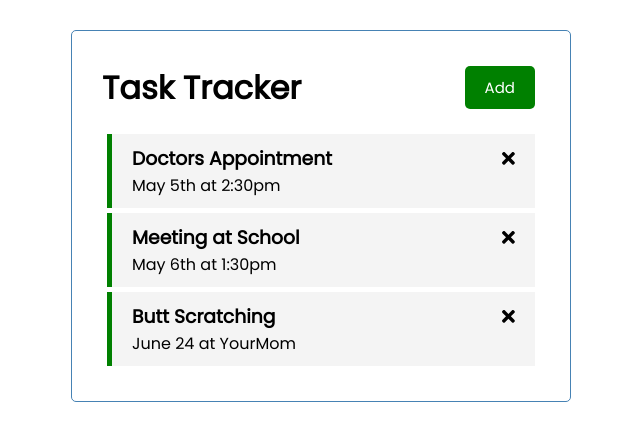
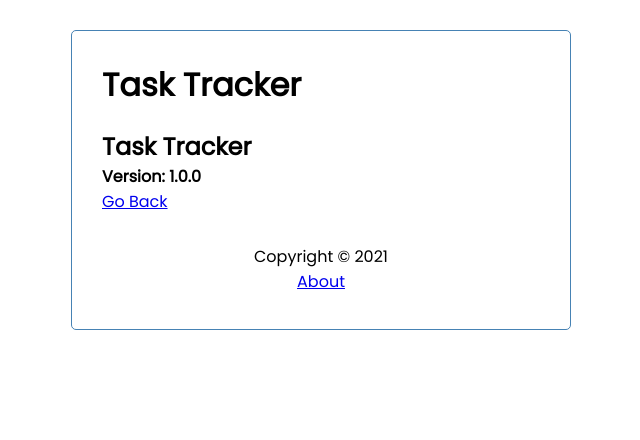
Before and after one commit to jstacer/angular, an Angular app: page /about in a window 1280 px wide. Shown: the top 440 px of the page, without its empty margins (319-959 px from the left). Built offline with nearby package versions, Linux system fonts and the light colour scheme; data requests are answered from the project's data file.

Commit message:
added footer and routing

```diff
--- a/src/app/app.component.html
+++ b/src/app/app.component.html
@@ -1,4 +1,5 @@
 <div class="container">
   <app-header></app-header>
-  <app-tasks></app-tasks>
+  <router-outlet></router-outlet>
+  <app-footer></app-footer>
 </div>
--- a/src/app/app.module.ts
+++ b/src/app/app.module.ts
@@ -9,6 +9,14 @@
 import { FontAwesomeModule } from '@fortawesome/angular-fontawesome';
 import { AddTaskComponent } from './components/add-task/add-task.component';
 import { FormsModule } from '@angular/forms';
+import { RouterModule, Routes } from '@angular/router';
+import { AboutComponent } from './pages/about/about.component';
+import { FooterComponent } from './components/footer/footer.component';
+
+const appRoutes: Routes = [
+  {path: '', component: TasksComponent},
+  {path: 'about', component: AboutComponent}
+]
 
 @NgModule({
   declarations: [
@@ -17,13 +25,16 @@
     ButtonComponent,
     TasksComponent,
     TaskItemComponent,
-    AddTaskComponent
+    AddTaskComponent,
+    AboutComponent,
+    FooterComponent
   ],
   imports: [
     BrowserModule,
     FontAwesomeModule,
     HttpClientModule,
-    FormsModule
+    FormsModule,
+    RouterModule.forRoot(appRoutes, {enableTracing: true})
   ],
   providers: [],
   bootstrap: [AppComponent]
--- /dev/null
+++ b/src/app/components/footer/footer.component.css
@@ -0,0 +1,4 @@
+footer {
+    margin-top: 30px;
+    text-align: center;
+}
--- /dev/null
+++ b/src/app/components/footer/footer.component.html
@@ -0,0 +1,4 @@
+<footer>
+    <p>Copyright &copy; 2021</p>
+    <a routerLink="/about">About</a>
+</footer>
--- /dev/null
+++ b/src/app/components/footer/footer.component.ts
@@ -0,0 +1,15 @@
+import { Component, OnInit } from '@angular/core';
+
+@Component({
+  selector: 'app-footer',
+  templateUrl: './footer.component.html',
+  styleUrls: ['./footer.component.css']
+})
+export class FooterComponent implements OnInit {
+
+  constructor() { }
+
+  ngOnInit(): void {
+  }
+
+}
--- a/src/app/components/header/header.component.html
+++ b/src/app/components/header/header.component.html
@@ -1,6 +1,7 @@
 <header>
     <h1>{{ title }}</h1>
     <app-button
+        *ngIf="hasRoute('/')"
         color="{{ showAddTask ? 'red' : 'green' }}"
         text="{{ showAddTask ? 'Close' : 'Add' }}"
         (btnClick)="toggleAddTask()"
--- a/src/app/components/header/header.component.ts
+++ b/src/app/components/header/header.component.ts
@@ -1,6 +1,7 @@
 import { Component, OnInit } from '@angular/core';
 import { UiService } from '../../services/ui.service';
 import { Subscription } from 'rxjs';
+import { Router } from '@angular/router';
 
 @Component({
   selector: 'app-header',
@@ -12,7 +13,7 @@
   showAddTask: boolean = false;
   subscription: Subscription;
 
-  constructor(private uiService:UiService) {
+  constructor(private uiService:UiService, private router:Router) {
     this.subscription = this.uiService
       .onToggle()
       .subscribe((value) => (this.showAddTask = value));
@@ -23,4 +24,8 @@
   toggleAddTask() {
     this.uiService.toggleAddTask();
   }
+
+  hasRoute(route:string) {
+    return this.router.url === route;
+  }
 }
--- /dev/null
+++ b/src/app/pages/about/about.component.html
@@ -0,0 +1,5 @@
+<div>
+    <h2>Task Tracker</h2>
+    <h4>Version: 1.0.0</h4>
+    <a routerLink="/">Go Back</a>
+</div>
--- /dev/null
+++ b/src/app/pages/about/about.component.ts
@@ -0,0 +1,15 @@
+import { Component, OnInit } from '@angular/core';
+
+@Component({
+  selector: 'app-about',
+  templateUrl: './about.component.html',
+  styleUrls: ['./about.component.css']
+})
+export class AboutComponent implements OnInit {
+
+  constructor() { }
+
+  ngOnInit(): void {
+  }
+
+}
```
Also changed, not shown: src/app/pages/about/about.component.css (added), 2 other files (tests, documents, lock files or other folders).
